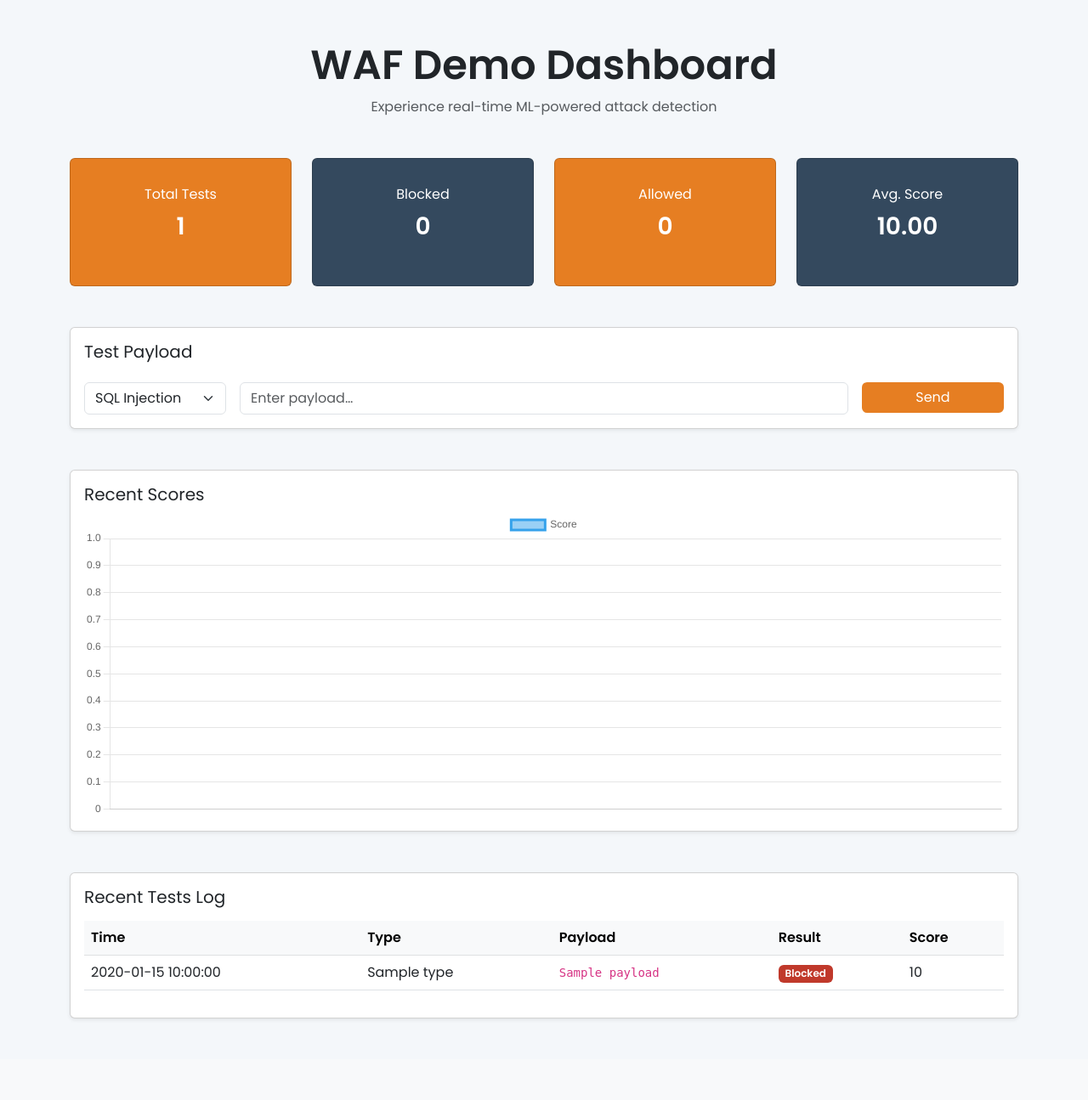
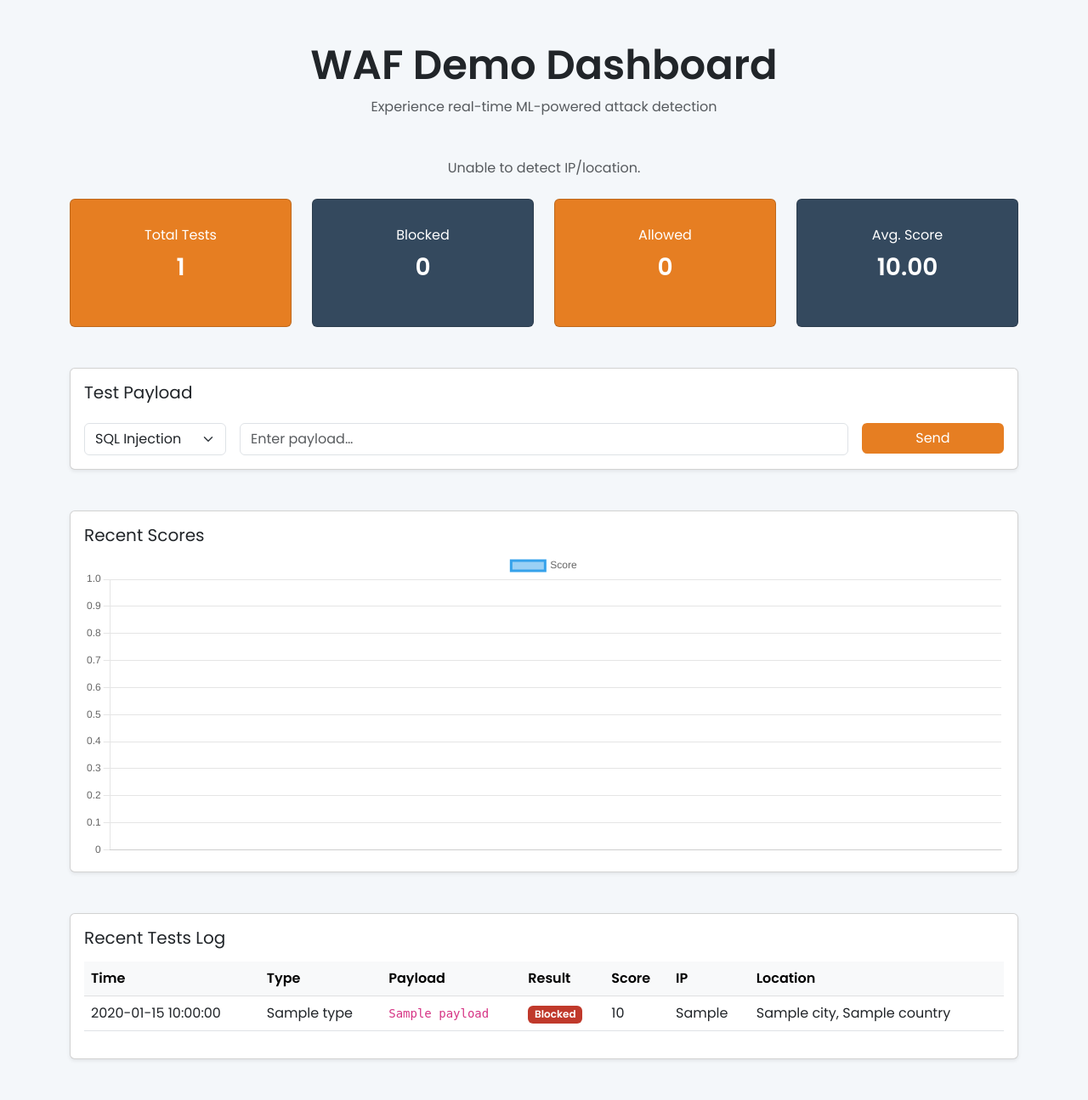
Before and after one commit to NirAlon/WafProject, a Flask app: template demo-frontend/app/templates/index.html in a window 1280 px wide. Shown: the part 56-1351 px from the top of the page at 85% size. Before the commit the page ends 1257 px from the top, so only its background shows below. Run offline with Flask 3, Linux system fonts and the light colour scheme; the template is opened without the code that fills it: most values are stand-ins (such as "Sample title", 1, 10 or a date in 2020); some libraries are stand-ins or nearby versions.

Commit message:
Ip location and logging

```diff
--- a/demo-frontend/app/app.py
+++ b/demo-frontend/app/app.py
@@ -21,6 +21,24 @@
 db = SQLAlchemy(app)
 socketio = SocketIO(app, async_mode='eventlet')
 
+from flask_migrate import Migrate
+migrate = Migrate(app, db)
+
+
+def get_ip_info(ip):
+    try:
+        response = requests.get(f'https://ipapi.co/{ip}/json/')
+        if response.status_code == 200:
+            data = response.json()
+            return {
+                'ip': ip,
+                'city': data.get('city'),
+                'country': data.get('country_name')
+            }
+    except:
+        pass
+    return {'ip': ip, 'city': None, 'country': None}
+
 
 class Log(db.Model):
     id = db.Column(db.Integer, primary_key=True)
@@ -29,6 +47,9 @@
     payload = db.Column(db.Text, nullable=False)
     allowed = db.Column(db.Boolean, nullable=False)
     score = db.Column(db.Float, nullable=True)
+    ip = db.Column(db.String, nullable=True)
+    city = db.Column(db.String, nullable=True)
+    country = db.Column(db.String, nullable=True)
 
     def to_dict(self):
         return {
@@ -37,7 +58,10 @@
             "type": self.type,
             "payload": self.payload,
             "allowed": self.allowed,
-            "score": self.score
+            "score": self.score,
+            "ip": self.ip,
+            "city": self.city,
+            "country": self.country
         }
 
 
@@ -55,12 +79,18 @@
         except Exception as e:
             allowed, score, data = False, None, {"error": str(e)}
 
+        ip = request.headers.get('X-Forwarded-For', request.remote_addr)
+        geo = get_ip_info(ip)
+
         entry = Log(
-            time=datetime.now().strftime("%H:%M:%S"),
+            time=datetime.now().strftime("%Y-%m-%d %H:%M:%S"),
             type=attack_type,
             payload=payload,
             allowed=allowed,
             score=score,
+            ip=geo['ip'],
+            city=geo['city'],
+            country=geo['country']
         )
         db.session.add(entry)
         db.session.commit()
@@ -71,7 +101,10 @@
             "type": entry.type,
             "payload": entry.payload,
             "allowed": entry.allowed,
-            "score": entry.score
+            "score": entry.score,
+            "ip": entry.ip,
+            "city": entry.city,
+            "country": entry.country
         })
 
         flash(f"{attack_type.upper()} test: {'ALLOWED' if allowed else 'BLOCKED'} (score = {score})",
@@ -91,4 +124,4 @@
 if __name__ == "__main__":
     with app.app_context():
         db.create_all()
-    socketio.run(app, host="0.0.0.0", port=8004, debug=True)
+    socketio.run(app, host="0.0.0.0", port=8003, debug=True)
--- a/demo-frontend/app/templates/index.html
+++ b/demo-frontend/app/templates/index.html
@@ -51,7 +51,9 @@
       <h1 class="display-5 fw-semibold">WAF Demo Dashboard</h1>
       <p class="text-muted">Experience real-time ML-powered attack detection</p>
     </div>
-
+    <div class="text-center mb-4">
+      <p class="text-muted" id="client-info">Detecting your location...</p>
+    </div>
     <!-- Statistics Cards -->
     <div class="row g-4 mb-5">
       <div class="col-md-3">
@@ -132,6 +134,8 @@
                 <th>Payload</th>
                 <th>Result</th>
                 <th>Score</th>
+                <th>IP</th>
+                <th>Location</th>
               </tr>
             </thead>
             <tbody>
@@ -148,6 +152,14 @@
                   {% endif %}
                 </td>
                 <td>{{ entry.score or '-' }}</td>
+                <td>{{ entry.ip or '-' }}</td>
+                <td>
+                  {% if entry.city and entry.country %}
+                    {{ entry.city }}, {{ entry.country }}
+                  {% else %}
+                    -
+                  {% endif %}
+                </td>
               </tr>
               {% endfor %}
             </tbody>
@@ -199,7 +211,9 @@
         </span>
       </td>
       <td>${entry.score ?? '-'}</td>
-    `;
+      <td>${entry.ip ?? '-'}</td>
+      <td>${entry.city && entry.country ? `${entry.city}, ${entry.country}` : '-'}</td>
+      `;
     tbody.prepend(tr);
 
     // update stats cards
@@ -213,5 +227,20 @@
     // (you can push entry.score into the Chart.js dataset here)
   });
 </script>
+<script>
+  async function fetchClientInfo() {
+    try {
+      const res = await fetch('https://ipapi.co/json/');
+      const data = await res.json();
+      const info = `Your IP: ${data.ip} | Location: ${data.city}, ${data.region}, ${data.country_name}`;
+      document.getElementById('client-info').textContent = info;
+    } catch (error) {
+      document.getElementById('client-info').textContent = "Unable to detect IP/location.";
+      console.error("Error fetching client info:", error);
+    }
+  }
+
+  fetchClientInfo();
+</script>
 </body>
 </html>
--- a/demo-frontend/requirements.txt
+++ b/demo-frontend/requirements.txt
@@ -3,3 +3,4 @@
 Flask-SQLAlchemy
 Flask-SocketIO
 eventlet
+flask_migrate
```
